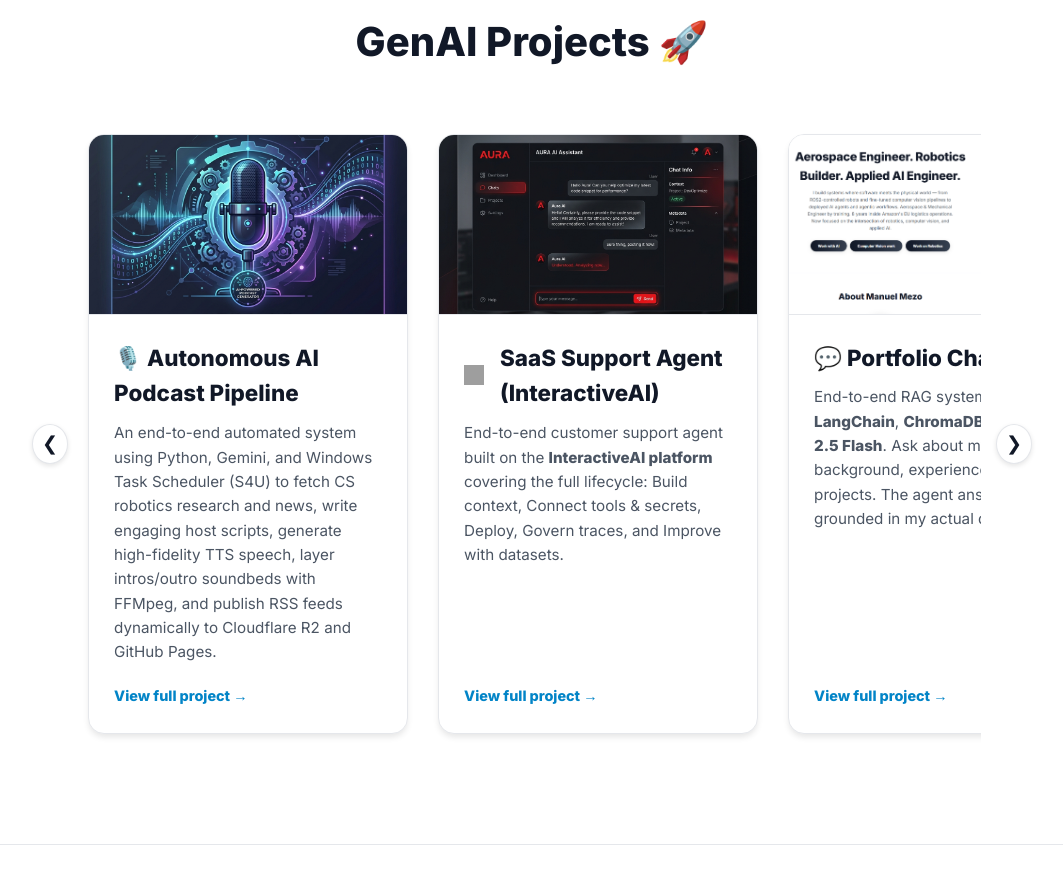
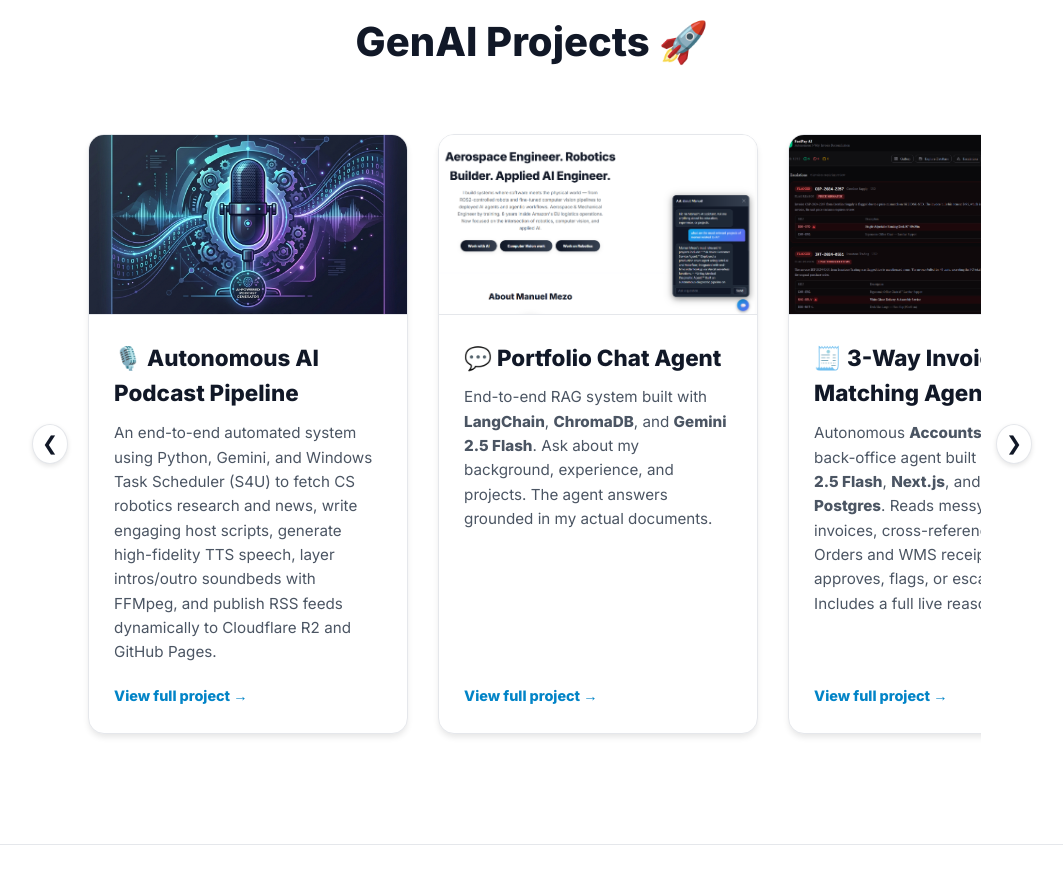
Before and after one commit to manumezog/ManuelMezoMyWebCV, a plain HTML site: page index.html in a window 1280 px wide. Shown: the part 6000-6884 px from the top of the page, without its empty margins (108-1171 px from the left). Drawn offline with Linux system fonts and the light colour scheme; grey boxes are pictures that could not be loaded.

Commit message:
remove SaaS Support Agent (InteractiveAI) project card

```diff
--- a/index.html
+++ b/index.html
@@ -746,17 +746,6 @@
 
                     <div class="project-card">
                         <div class="project-img-container">
-                            <img src="images/project-interactive-ai.png" alt="SaaS Support Agent (InteractiveAI)" class="project-img">
-                        </div>
-                        <div class="project-content">
-                            <h4><img src="https://interactive.ai/icon.svg" alt="" style="width: 20px; height: 20px; vertical-align: middle; margin-right: 6px;"> SaaS Support Agent (InteractiveAI)</h4>
-                            <p>End-to-end customer support agent built on the <b>InteractiveAI platform</b> covering the full lifecycle: Build context, Connect tools & secrets, Deploy, Govern traces, and Improve with datasets.</p>
-                            <a href="interactive-ai-project.html">View full project →</a>
-                        </div>
-                    </div>
-
-                    <div class="project-card">
-                        <div class="project-img-container">
                             <img src="images/project-portfolio-chat-agent.png" alt="Portfolio Chat Agent" class="project-img">
                         </div>
                         <div class="project-content">
```
